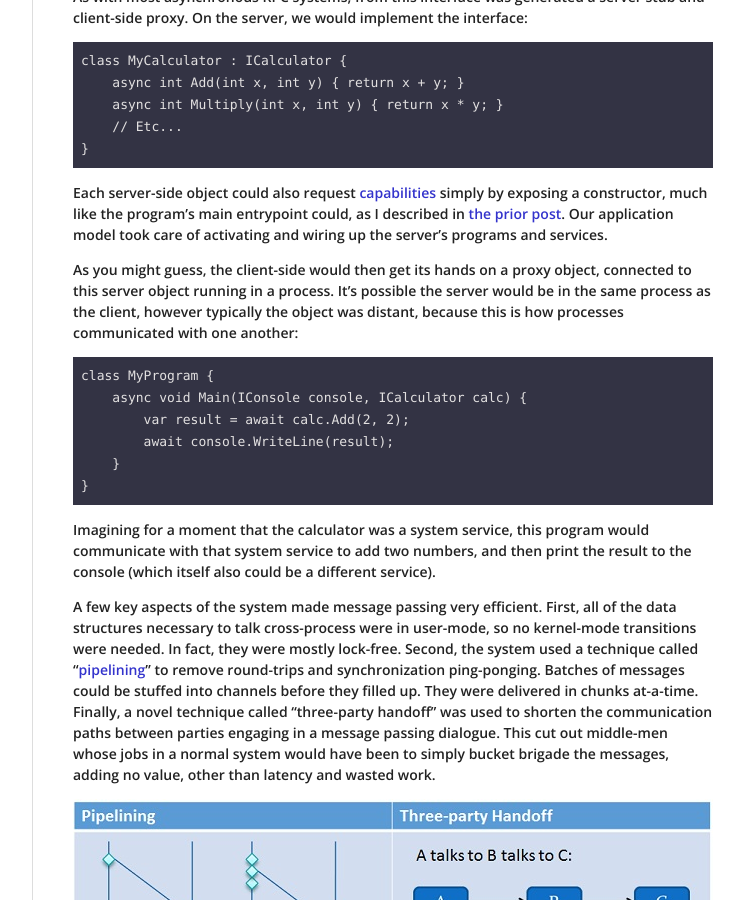
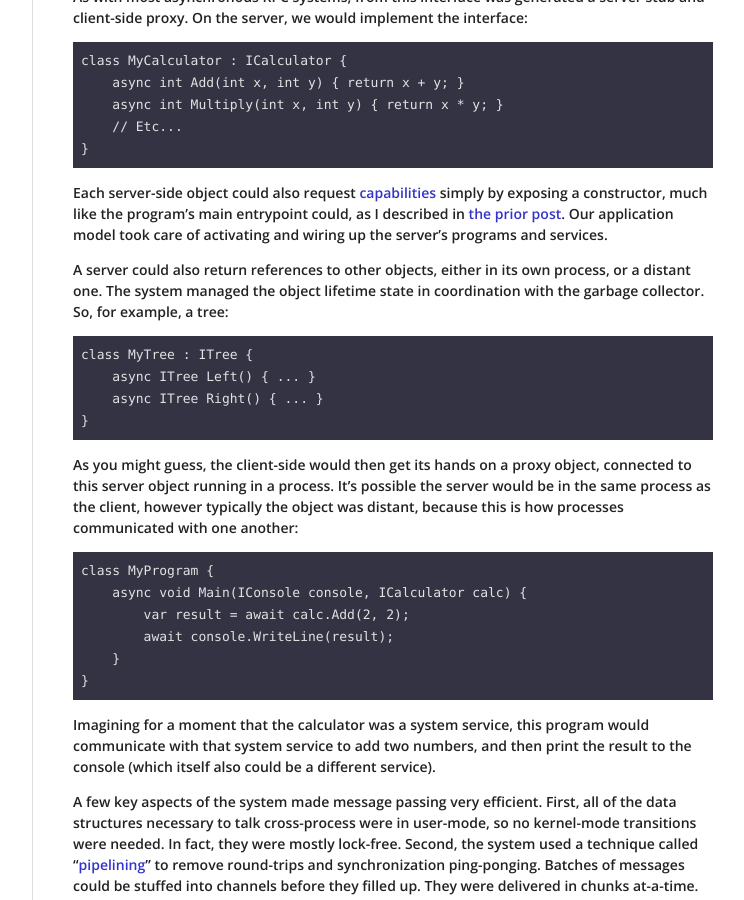
Before and after one commit to joeduffy/joeduffy.github.io, a Jekyll site: the page built from _posts/2015-11-19-asynchronous-everything.md, in a window 1280 px wide and 900 px high, scrolled down 8583 px. Shown: the whole window, without its empty margins (378-1122 px from the left). Built offline with Jekyll 4.4.1, drawn with Linux system fonts in a browser that asks for light colours; nearby versions of some CDN libraries; Markdown is read by kramdown in place of the engine named in the settings.

Commit message:
Add an example of child objects

```diff
--- a/_posts/2015-11-19-asynchronous-everything.md
+++ b/_posts/2015-11-19-asynchronous-everything.md
@@ -392,6 +392,14 @@ simply by exposing a constructor, much like the program's main entrypoint could,
 http://joeduffyblog.com/2015/11/10/objects-as-secure-capabilities/).  Our application model took care of activating and
 wiring up the server's programs and services.
 
+A server could also return references to other objects, either in its own process, or a distant one.  The system
+managed the object lifetime state in coordination with the garbage collector.  So, for example, a tree:
+
+    class MyTree : ITree {
+        async ITree Left() { ... }
+        async ITree Right() { ... }
+    }
+
 As you might guess, the client-side would then get its hands on a proxy object, connected to this server object
 running in a process.  It's possible the server would be in the same process as the client, however typically the
 object was distant, because this is how processes communicated with one another:
```
